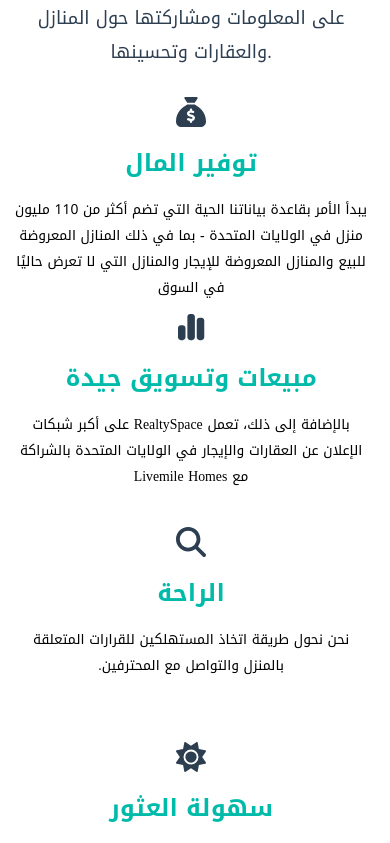
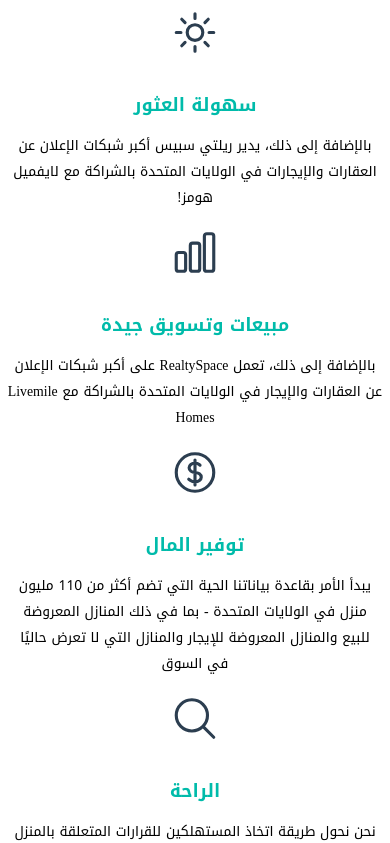
Before and after one commit to NujumIt/home-provider-client, a Next.js app: page / in a window 390 px wide. Shown: the part 4128-4971 px from the top of the page. Built offline with nearby package versions, Linux system fonts and the light colour scheme.

Commit message:
new and blog responsive and revise done

```diff
--- a/src/components/mission/MissionCard.tsx
+++ b/src/components/mission/MissionCard.tsx
@@ -2,10 +2,12 @@ import React from "react";
 import styles from "../../styles/mission/MissionCard.module.css";
 import { FontAwesomeIcon } from "@fortawesome/react-fontawesome";
 
-const MissionCard = ({ mission }: any) => {
+const MissionCard = ({ mission, i}: any) => {
   return (
-    <div className={styles.missionCard}>
-      <FontAwesomeIcon icon={mission.icon} className={styles.icon} />
+    <div className={`${styles.missionCard} ${styles.gridItem + i +1}`}>
+      {/* <FontAwesomeIcon icon={mission.icon} className={styles.icon} /> */}
+
+      <span className={styles.icon}>{mission?.icon}</span>
 
       <h1>{mission.title}</h1>
       <p>{mission.text}</p>
--- a/src/components/mission/MissionContainer.tsx
+++ b/src/components/mission/MissionContainer.tsx
@@ -22,24 +22,87 @@ const MissionContainer = () => {
 
   const missionInfo = [
     {
-      icon: iconDollar,
+      icon: (
+        <svg
+          xmlns="http://www.w3.org/2000/svg"
+          fill="none"
+          viewBox="0 0 24 24"
+          strokeWidth={1.5}
+          stroke="#2C3E50"
+          className="w-6 h-6"
+        >
+          <path
+            strokeLinecap="round"
+            strokeLinejoin="round"
+            d="M12 3v2.25m6.364.386l-1.591 1.591M21 12h-2.25m-.386 6.364l-1.591-1.591M12 18.75V21m-4.773-4.227l-1.591 1.591M5.25 12H3m4.227-4.773L5.636 5.636M15.75 12a3.75 3.75 0 11-7.5 0 3.75 3.75 0 017.5 0z"
+          />
+        </svg>
+      ),
+      title: "سهولة العثور",
+      text: "بالإضافة إلى ذلك، يدير ريلتي سبيس أكبر شبكات الإعلان عن العقارات والإيجارات في الولايات المتحدة بالشراكة مع لايفميل هومز!",
+    },
+
+    {
+      icon: (
+        <svg
+          xmlns="http://www.w3.org/2000/svg"
+          fill="none"
+          viewBox="0 0 24 24"
+          strokeWidth={1.5}
+          stroke="#2C3E50"
+          className="w-6 h-6"
+        >
+          <path
+            strokeLinecap="round"
+            strokeLinejoin="round"
+            d="M3 13.125C3 12.504 3.504 12 4.125 12h2.25c.621 0 1.125.504 1.125 1.125v6.75C7.5 20.496 6.996 21 6.375 21h-2.25A1.125 1.125 0 013 19.875v-6.75zM9.75 8.625c0-.621.504-1.125 1.125-1.125h2.25c.621 0 1.125.504 1.125 1.125v11.25c0 .621-.504 1.125-1.125 1.125h-2.25a1.125 1.125 0 01-1.125-1.125V8.625zM16.5 4.125c0-.621.504-1.125 1.125-1.125h2.25C20.496 3 21 3.504 21 4.125v15.75c0 .621-.504 1.125-1.125 1.125h-2.25a1.125 1.125 0 01-1.125-1.125V4.125z"
+          />
+        </svg>
+      ),
+      title: "مبيعات وتسويق جيدة",
+      text: "بالإضافة إلى ذلك، تعمل RealtySpace على أكبر شبكات الإعلان عن العقارات والإيجار في الولايات المتحدة بالشراكة مع Livemile Homes",
+    },
+
+    {
+      icon: (
+        <svg
+          xmlns="http://www.w3.org/2000/svg"
+          fill="none"
+          viewBox="0 0 24 24"
+          strokeWidth={1.5}
+          stroke="#2C3E50"
+          className="w-6 h-6"
+        >
+          <path
+            strokeLinecap="round"
+            strokeLinejoin="round"
+            d="M12 6v12m-3-2.818l.879.659c1.171.879 3.07.879 4.242 0 1.172-.879 1.172-2.303 0-3.182C13.536 12.219 12.768 12 12 12c-.725 0-1.45-.22-2.003-.659-1.106-.879-1.106-2.303 0-3.182s2.9-.879 4.006 0l.415.33M21 12a9 9 0 11-18 0 9 9 0 0118 0z"
+          />
+        </svg>
+      ),
       title: "توفير المال",
       text: "يبدأ الأمر بقاعدة بياناتنا الحية التي تضم أكثر من 110 مليون منزل في الولايات المتحدة - بما في ذلك المنازل المعروضة للبيع والمنازل المعروضة للإيجار والمنازل التي لا تعرض حاليًا في السوق",
     },
+
     {
-      icon: icoChart,
-      title: "مبيعات وتسويق جيدة",
-      text: "بالإضافة إلى ذلك، تعمل RealtySpace على أكبر شبكات الإعلان عن العقارات والإيجار في الولايات المتحدة بالشراكة مع Livemile Homes",
-    },
-    {
-      icon: iconMag,
+      icon: (
+        <svg
+          xmlns="http://www.w3.org/2000/svg"
+          fill="none"
+          viewBox="0 0 24 24"
+          strokeWidth={1.5}
+          stroke="#2C3E50"
+          className="w-6 h-6"
+        >
+          <path
+            strokeLinecap="round"
+            strokeLinejoin="round"
+            d="M21 21l-5.197-5.197m0 0A7.5 7.5 0 105.196 5.196a7.5 7.5 0 0010.607 10.607z"
+          />
+        </svg>
+      ),
       title: "الراحة",
       text: "نحن نحول طريقة اتخاذ المستهلكين للقرارات المتعلقة بالمنزل والتواصل مع المحترفين.",
-    },
-    {
-      icon: iconSun,
-      title: "سهولة العثور",
-      text: "يبدأ الأمر بقاعدة بياناتنا الحية التي تضم أكثر من 110 مليون منزل في الولايات المتحدة - بما في ذلك المنازل المعروضة للبيع والمنازل المعروضة للإيجار والمنازل التي لا تعرض حاليًا في السوق",
     },
   ];
 
@@ -70,8 +133,8 @@ const MissionContainer = () => {
         </p>
         {/* card container */}
         <div>
-          {missionInfo.map((mission: any) => (
-            <MissionCard key={mission.img} mission={mission}></MissionCard>
+          {missionInfo.map((mission:any, i:any) => (
+            <MissionCard key={i} mission={mission} i={i}></MissionCard>
           ))}
         </div>
         {/* card container ended */}
--- a/src/styles/mission/MissionCard.module.css
+++ b/src/styles/mission/MissionCard.module.css
@@ -1,46 +1,55 @@
 .missionCard {
     width: 100%;
-    height: 250px;
+    height: auto;
+    direction: rtl;
 
 }
 
 
-.icon {
-    font-size: 4em;
-    color: #2C3E50;
-    font-weight: 300;
-    padding: 3px;
+.icon svg {
+    width: 50px;
+    height: 55px;
 }
 
 
 .missionCard>h1 {
-    font-size: 2em;
+    font-size: 1.5em;
     margin: 10px 0;
     color: #00BBAA;
 }
 
 .missionCard>p {
-    font-size: 1.5em
+    font-size: 1.25em;
+    text-align: justify;
 }
 
 
-@media only screen and (min-width: 960px) and (max-width: 1280px) {
-    .missionCard{
+@media only screen and (min-width: 1440px) and (max-width: 1679px) {}
+
+
+
+
+
+@media only screen and (min-width: 1280px) and (max-width: 1439px) {}
+
+
+@media only screen and (min-width: 960px) and (max-width: 1279px) {
+    .missionCard {
         height: 230px;
     }
+
     .missionCard>p {
         text-align: right;
-        font-size: 1.5em;
+        font-size: 1.25em;
     }
 
-    .icon {
-        font-size: 3.5em;
-    }
+
+
 }
 
 @media only screen and (min-width: 740px) and (max-width: 959px) {
     .missionCard {
-        height: 200px;
+        height: auto;
 
     }
 
@@ -55,30 +64,27 @@
 
 @media only screen and (min-width: 600px) and (max-width: 739px) {
     .missionCard {
-        height: 225px;
+        height: auto;
         display: flex;
         align-items: center;
         flex-direction: column;
     }
 
     .missionCard>p {
-        text-align: center;
+        text-align: justify;
         font-size: 1.15em;
 
-    }
-
-    .icon {
-        font-size: 3em;
     }
 }
 
 
 @media only screen and (max-width: 599px) {
     .missionCard {
-        height: 200px;
+        height: auto;
         display: flex;
         align-items: center;
         flex-direction: column;
+
     }
 
     .missionCard>p {
--- a/src/styles/mission/MissionContainer.module.css
+++ b/src/styles/mission/MissionContainer.module.css
@@ -14,8 +14,8 @@
 
 
 .textContainer {
-    margin: 25px 5% 0 3%;
-    width: 45%;
+    margin: 25px 10% 0 3%;
+    width: 40%;
     height: 100%;
 }
 
@@ -27,9 +27,11 @@
 }
 
 .textContainer>p {
-    font-size: 1.5em;
+    font-size: 1.25em;
     color: #2C3E50;
-    text-align: right;
+    text-align: justify;
+    direction: rtl;
+
 }
 
 
@@ -39,39 +41,121 @@
     grid-template-columns: repeat(2, 1fr);
     width: 100%;
     height: auto;
-    grid-row-gap: 5px;
+    grid-row-gap: 20px;
     margin-top: 25px;
-    grid-column-gap: 15px;
+    grid-column-gap: 20px;
 
 }
 
 
-@media only screen and (min-width: 960px) and (max-width: 1280px) {
-    .missionContainer{
-        height: 675px;
+@media only screen and (min-width: 1440px) and (max-width: 1679px) {
+    .missionContainer {
+        height: 750px;
     }
+
+    .textContainer>h1 {
+        margin-top: 15px;
+        margin-bottom: 0;
+    }
+
     .missionContainer>img {
-        width: 40%;
+        width: 48%;
         height: 100%;
+    }
+
+
+    .textContainer {
+        margin: 25px 7% 0 2%;
+        width: 43%;
+        height: 100%;
+    }
+
+    .textContainer>p {
+        font-size: 1.2em;
+    }
+}
+
+
+
+
+
+@media only screen and (min-width: 1280px) and (max-width: 1439px) {
+
+    .missionContainer {
+
+        height: 775px;
+
+    }
+
+    .textContainer>h1 {
+        margin-top: 15px;
+        margin-bottom: 0;
+    }
+
+    .missionContainer>img {
+        width: 48%;
+        height: 100%;
+    }
+
+
+    .textContainer {
+        margin: 25px 5% 0 2%;
+        width: 45%;
+        height: 100%;
+    }
+
+    .textContainer>p {
+        font-size: 1.2em;
+    }
+}
+
+
+
+@media only screen and (min-width: 960px) and (max-width: 1279px) {
+    .missionContainer {
+        height: 800px;
+        position: relative;
+        background-color: #F6F6F6;
+    }
+
+    .missionContainer>img {
+        width: 90%;
+        position: absolute;
+        left: 0;
+        right: 0;
+        top: 0;
+        margin: auto;
+        height: 100%;
+        opacity: 0.2;
+        z-index: 1;
     }
 
 
 
     .textContainer {
-        margin: 25px 0 0 2%;
-        width: 52%;
+        margin: 0 10%;
+        width: 80%;
         height: 100%;
     }
 
     .textContainer>h1 {
         font-size: 2.75em;
+        text-align: center;
 
     }
 
     .textContainer>p {
-        font-size: 1.5em;
+        font-size: 1.25em;
         color: #2C3E50;
-        text-align: right;
+        text-align: center;
+    }
+
+
+    .textContainer>div {
+        position: relative;
+        z-index: 2;
+
+
     }
 }
 
@@ -81,6 +165,7 @@
     .missionContainer {
         height: auto;
         padding-bottom: 25px;
+
     }
 
     .missionContainer>img {
@@ -88,7 +173,9 @@
     }
 
     .textContainer {
-        width: 100%;
+        width: 90%;
+        margin: 0 5%;
+
     }
 
     .textContainer>h1 {
@@ -98,6 +185,7 @@
     .textContainer>p {
 
         text-align: center;
+        font-size: 1.2em;
     }
 
     .textContainer>div {
@@ -109,6 +197,7 @@
 
     }
 }
+
 @media only screen and (min-width: 600px) and (max-width: 739px) {
 
     .missionContainer {
@@ -121,7 +210,8 @@
     }
 
     .textContainer {
-        width: 100%;
+        width: 90%;
+        margin: 0 5%;
     }
 
     .textContainer>h1 {
@@ -148,6 +238,7 @@
     .missionContainer {
         height: auto;
         padding-bottom: 25px;
+        width: 100%;
     }
 
     .missionContainer>img {
@@ -155,7 +246,8 @@
     }
 
     .textContainer {
-        width: 100%;
+        width: 96%;
+        margin: 0 2%;
     }
 
     .textContainer>h1 {
```
Also changed, not shown: src/components/newAndBlog/NewsAndBlogCard.tsx (+10 -4 lines), src/styles/agents/AgentsCard.module.css (+83 -12 lines), src/styles/agents/AgentsContainer.module.css (+47 -6 lines), src/styles/newsAndBlog/NewsAndBlog.module.css (+51 -3 lines), src/styles/newsAndBlog/NewsAndBlogCard.module.css (+85 -17 lines).
